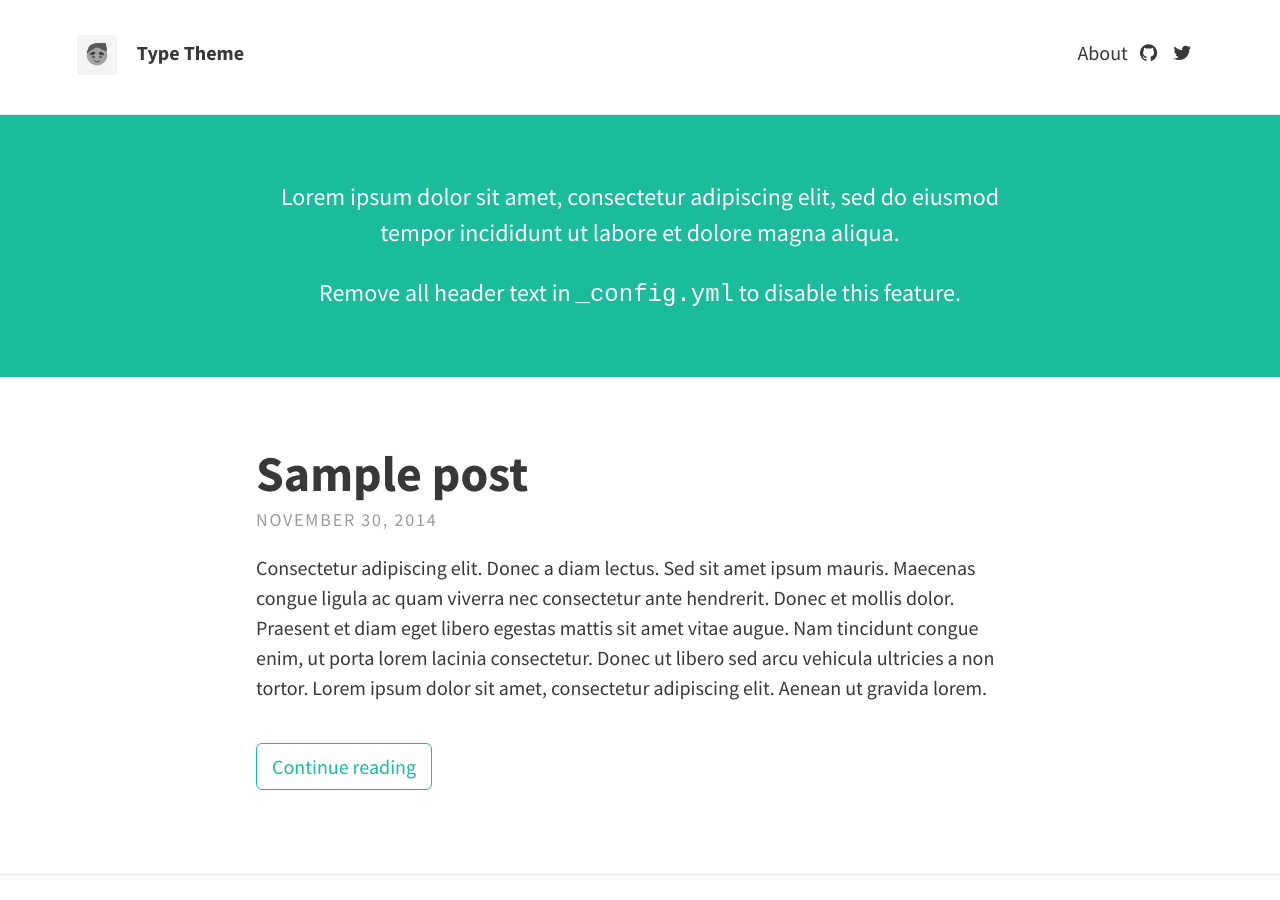
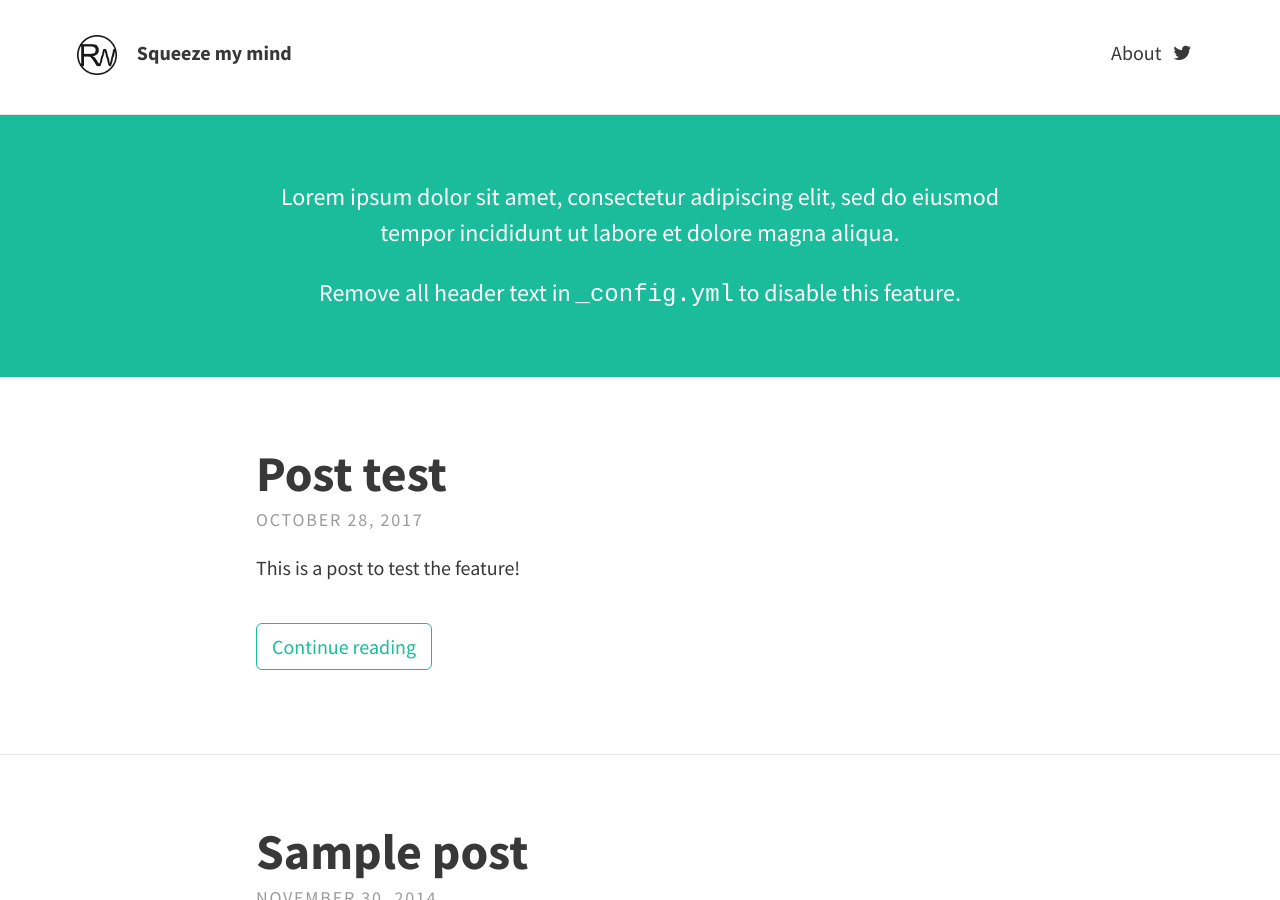
Before and after one commit to renanwille/renanwille.github.io, a Jekyll site: the page built from index.html, in a window 1280 px wide and 900 px high. Built offline with Jekyll 4.4.1, drawn with Linux system fonts in a browser that asks for light colours; nearby versions of some CDN libraries; the list of posts is cut into pages by our own code.

Commit message:
first post

```diff
--- a/_config.yml
+++ b/_config.yml
@@ -5,11 +5,11 @@
 # THEME-SPECIFIC CONFIGURATION
 theme_settings:
   # Meta
-  title: Type Theme
+  title: Squeeze my mind
   avatar: assets/img/avatar.png
   favicon: assets/favicon.ico
   gravatar: # Email MD5 hash
-  description: "A website with blog posts and pages" # used by search engines
+  description: "A website to talk about machine learning and image processing" # used by search engines
 
   # Header and footer text
   header_text: >
@@ -29,7 +29,7 @@
   facebook:
   flickr:
   gitlab:
-  github: "rohanchandra/type-theme"
+  github:
   google_plus:
   instagram:
   linkedin:  # Full URL
--- /dev/null
+++ b/_posts/2017-10-28-Post-test.md
@@ -0,0 +1,6 @@
+---
+layout: post
+title: Post test
+---
+
+This is a post to test the feature!
```
Also changed, not shown: assets/img/avatar.png, assets/img/logo.png (added), 1 other file.
